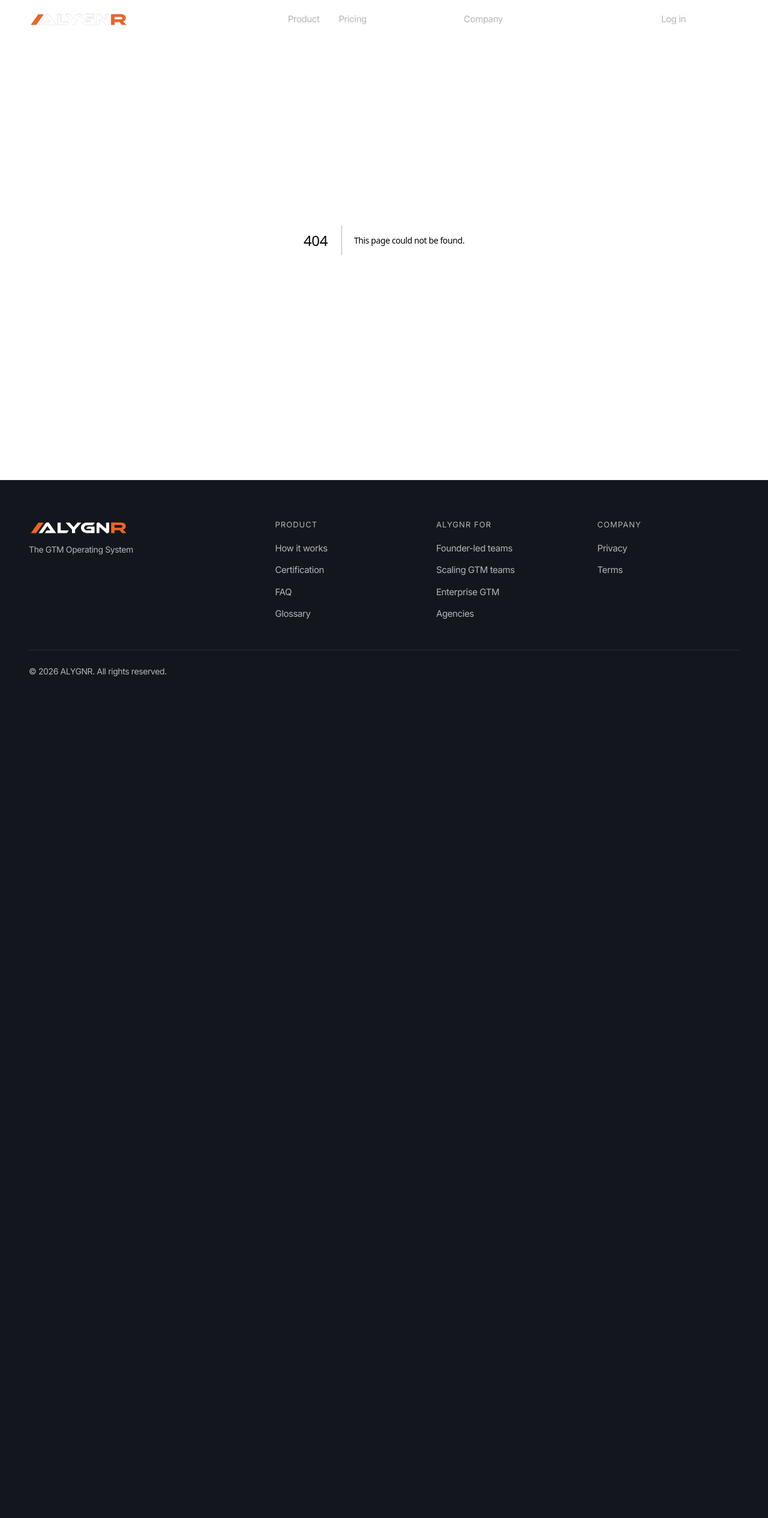
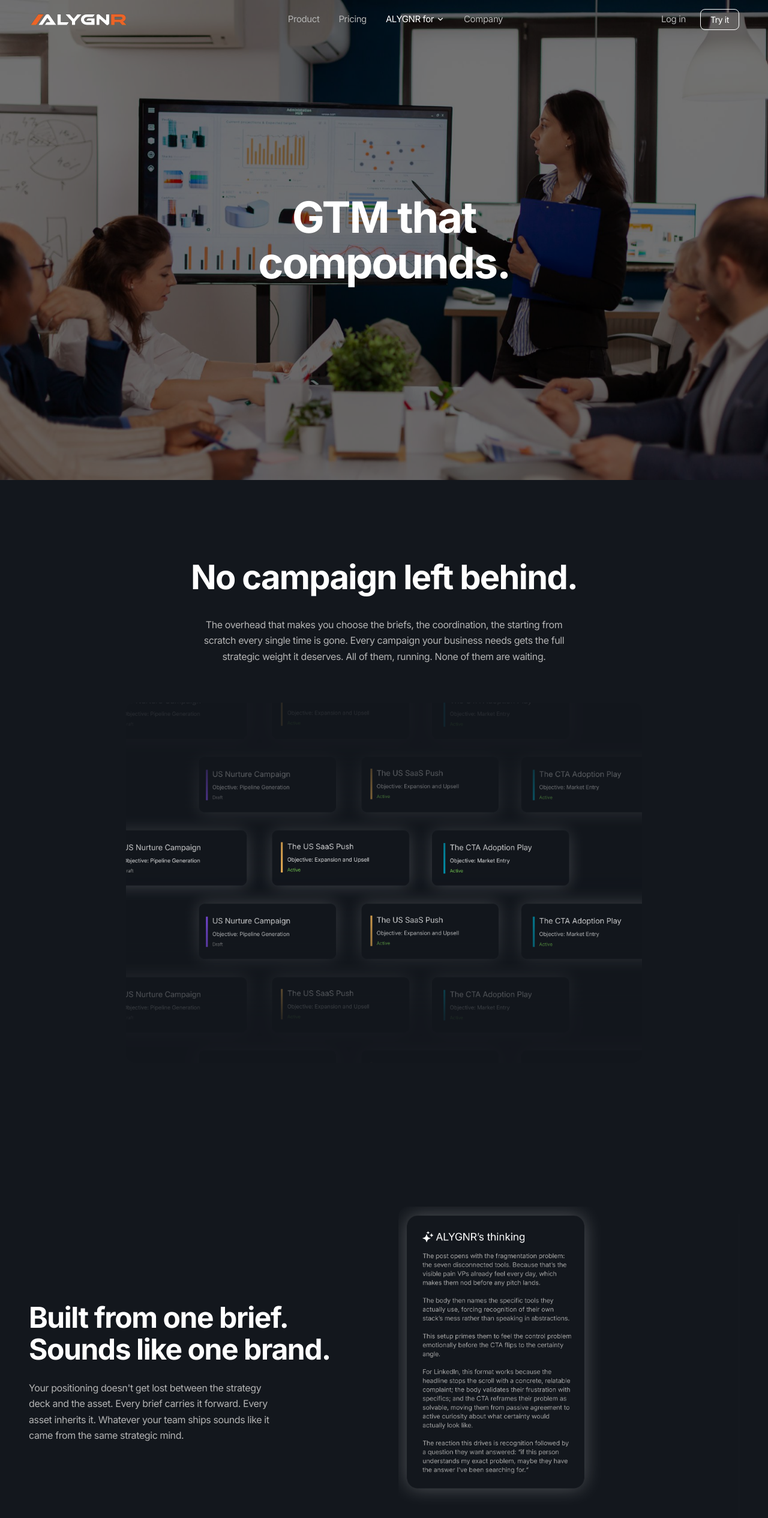
Before and after one commit to focusfew/alygnr-website, a Next.js app in the folder alygnr-next/: page /for/scaling-gtm-teams in a window 1280 px wide. Before the commit this address had no page. Shown: the top 2530 px of the page at 60% size. Before the commit the page ends 1161 px from the top, so only its background shows below. Built offline with nearby package versions, Linux system fonts and the light colour scheme.

Commit message:
feat(maya): add scaling GTM teams ICP page

```diff
--- /dev/null
+++ b/alygnr-next/src/app/for/scaling-gtm-teams/page.tsx
@@ -0,0 +1,120 @@
+import type { Metadata } from 'next';
+import Image from 'next/image';
+
+export const metadata: Metadata = {
+  title: 'For Scaling GTM Teams — ALYGNR',
+  description:
+    'ALYGNR helps scaling B2B marketing teams run more campaigns with the same team. No campaign left behind. GTM that compounds.',
+};
+
+export default function ScalingGtmTeamsPage() {
+  return (
+    <>
+      {/* SECTION 2 — Hero */}
+      <section
+        className="relative flex min-h-screen items-center justify-center px-6 md:px-12"
+        style={{
+          backgroundImage: "url('/assets/hero-images/hero-scaling-teams.jpg')",
+          backgroundSize: 'cover',
+          backgroundPosition: 'center',
+        }}
+      >
+        <div className="absolute inset-0" style={{ backgroundColor: 'rgba(0,0,0,0.55)' }} />
+        <div className="relative z-10 mx-auto max-w-[1280px] text-center">
+          <h1 className="mx-auto max-w-[700px] text-[44px] font-bold leading-[1.05] tracking-[-0.03em] text-white md:text-[72px]">
+            GTM that compounds.
+          </h1>
+        </div>
+      </section>
+
+      {/* SECTION 3 — No campaign left behind */}
+      <section className="bg-[#13171D] py-20 md:py-[120px]">
+        <div className="mx-auto max-w-[1280px] px-6 text-center md:px-12">
+          <h2 className="text-[36px] font-bold tracking-[-0.03em] text-white md:text-[56px]">
+            No campaign left behind.
+          </h2>
+          <p className="mx-auto mb-16 mt-6 max-w-[640px] text-[16px] leading-[1.65] text-[#B4B4B4]">
+            The overhead that makes you choose the briefs, the coordination, the starting from scratch
+            every single time is gone. Every campaign your business needs gets the full strategic weight
+            it deserves. All of them, running. None of them are waiting.
+          </p>
+          <div className="mx-auto max-w-[860px] overflow-hidden rounded-[16px]">
+            <Image
+              src="/assets/product-screenshots/campaigns-list-2.png"
+              alt="ALYGNR campaigns list"
+              width={4490}
+              height={3175}
+              className="-mt-[0.5%] -mb-[0.5%] h-auto w-full"
+            />
+          </div>
+        </div>
+      </section>
+
+      {/* SECTION 4 — Built from one brief */}
+      <section className="bg-[#13171D] py-20 md:py-[120px]">
+        <div className="mx-auto grid max-w-[1280px] items-center gap-12 px-6 md:grid-cols-2 md:px-12">
+          <div>
+            <h2 className="text-[32px] font-bold leading-[1.1] tracking-[-0.03em] text-white md:text-[48px]">
+              Built from one brief.
+              <br />
+              Sounds like one brand.
+            </h2>
+            <p className="mt-6 max-w-[420px] text-[16px] leading-[1.65] text-[#B4B4B4]">
+              Your positioning doesn&apos;t get lost between the strategy deck and the asset. Every brief
+              carries it forward. Every asset inherits it. Whatever your team ships sounds like it came
+              from the same strategic mind.
+            </p>
+          </div>
+          <div className="w-full overflow-hidden rounded-[16px]">
+            <div className="-ml-[43%] w-[143%]">
+              <Image
+                src="/assets/product-screenshots/rationale-panel.png"
+                alt="ALYGNR rationale panel"
+                width={4490}
+                height={3175}
+                className="-mt-[2%] -mb-[0.5%] h-auto w-full"
+              />
+            </div>
+          </div>
+        </div>
+      </section>
+
+      {/* SECTION 5 — Your best campaign is always the next one */}
+      <section className="bg-[#13171D] py-20 md:py-[120px]">
+        <div className="mx-auto max-w-[1280px] px-6 md:px-12">
+          <h2 className="mx-auto mb-16 max-w-[800px] text-center text-[36px] font-bold tracking-[-0.03em] text-white md:text-[56px]">
+            Your best campaign is always the next one.
+          </h2>
+          <div className="mx-auto max-w-[860px] overflow-hidden rounded-[16px]">
+            <Image
+              src="/assets/product-screenshots/gtm-health.png"
+              alt="ALYGNR GTM health"
+              width={4490}
+              height={3175}
+              className="-mt-[10%] -mb-[14%] h-auto w-full"
+            />
+          </div>
+        </div>
+      </section>
+
+      {/* SECTION 6 — CTA block */}
+      <section className="px-6 md:px-12">
+        <div className="mx-auto mb-20 max-w-[720px] rounded-[16px] bg-white p-10 text-center md:p-16">
+          <h2 className="text-[36px] font-bold leading-[1.2] tracking-[-0.02em] text-[#13171D]">
+            Your first campaign brief.
+            <br />
+            In under ten minutes.
+          </h2>
+          <a
+            href="https://app.alygnr.ai"
+            target="_blank"
+            rel="noopener noreferrer"
+            className="mt-8 inline-flex items-center justify-center rounded-[8px] bg-[#13171D] px-4 py-1.5 text-[14px] text-white transition-colors duration-150 hover:bg-[#EC6427]"
+          >
+            Try it
+          </a>
+        </div>
+      </section>
+    </>
+  );
+}
```
